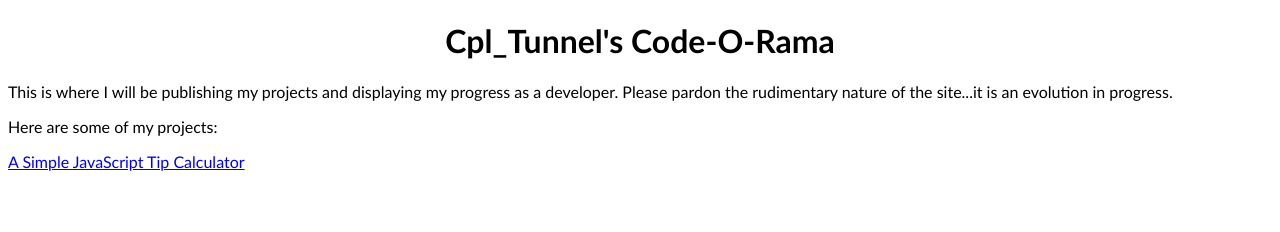
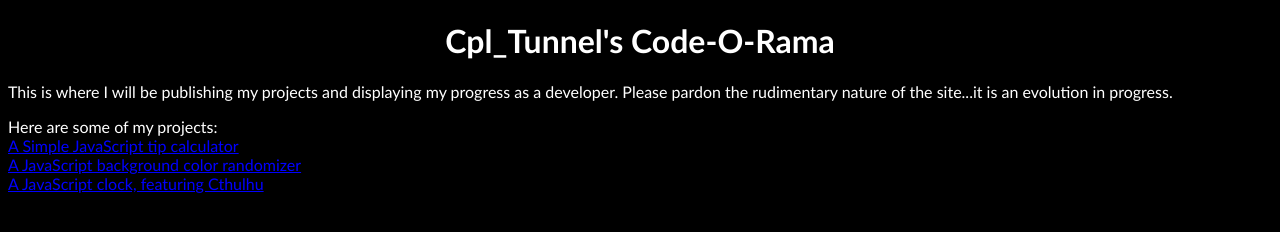
Before and after one commit to cpltunnel/cpltunnel.github.io, a plain HTML site: page index.html in a window 1280 px wide. Drawn offline with Linux system fonts and the light colour scheme.

Commit message:
Update index.html

```diff
--- a/index.html
+++ b/index.html
@@ -6,8 +6,16 @@
 <style>
   body {
     font-family: calibri;
+	background-color: black;
+	color: white;
+  }
+  a {
+	color: blue;
   }
 
+  a:hover{
+	color: white;
+  }
   h1 {
     text-align: center;
   }
@@ -17,7 +25,10 @@
 <body>
   <h1>Cpl_Tunnel's Code-O-Rama</h1>
   <p>This is where I will be publishing my projects and displaying my progress as a developer.  Please pardon the rudimentary nature of the site...it is an evolution in progress.</p>
-  <p>Here are some of my projects:</p>
-  <a href="https://cpltunnel.github.io/tipCalc/tipCalc.html">A Simple JavaScript Tip Calculator</a>
+  <p>Here are some of my projects:<br/>
+    <a href="https://cpltunnel.github.io/tipCalc/tipCalc.html">A Simple JavaScript tip calculator</a><br/>
+    <a href="https://cpltunnel.github.io/randColor/randColor.html">A JavaScript background color randomizer</a><br/>
+	<a href="https://cpltunnel.github.io/cthulhuClock/cthulhuClock.html">A JavaScript clock, featuring Cthulhu</a><br/>
+  </p>
 </body>
 </html>
```
